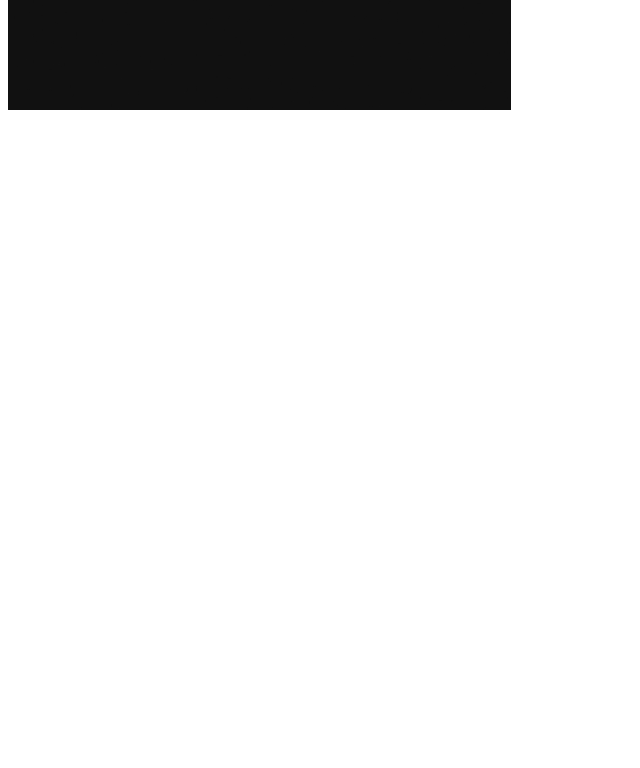
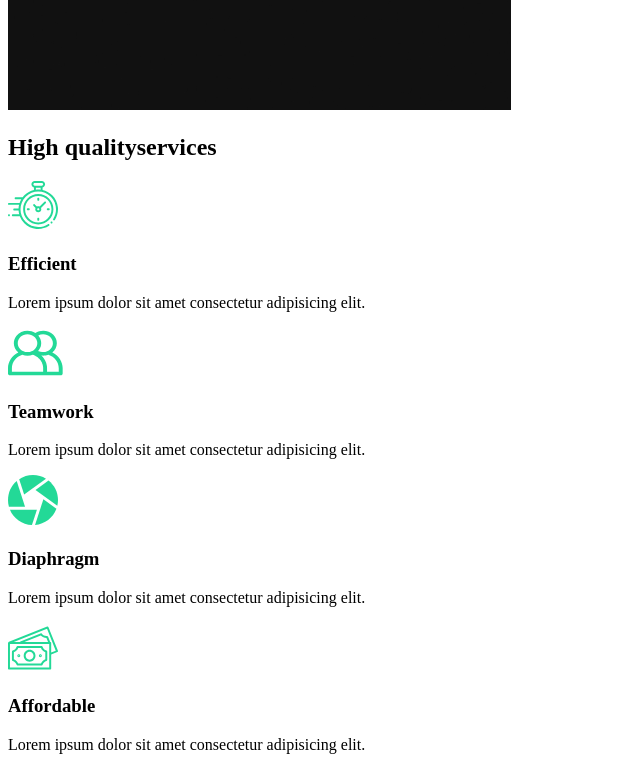
Before and after one commit to kokoforbes/capture, a React (Create React App) app: page / in a window 1280 px wide. Shown: the part 860-1628 px from the top of the page, without its empty margins (0-640 px from the left). Before the commit the page ends 982 px from the top, so only its background shows below. Built offline with nearby package versions, Linux system fonts and the light colour scheme.

Commit message:
Created ServiceSection component

```diff
--- /dev/null
+++ b/src/components/ServicesSection.js
@@ -0,0 +1,59 @@
+import React from "react";
+import clock from "../img/clock.svg";
+import diaphragm from "../img/diaphragm.svg";
+import teamwork from "../img/teamwork.svg";
+import money from "../img/money.svg";
+import home2 from "../img/home2.png";
+
+const ServicesSection = () => {
+  return (
+    <div className='services'>
+      <div className='description'>
+        <h2>
+          High <span>quality</span>services
+        </h2>
+
+        <div className='cards'>
+          {/* EFFICIENT */}
+          <div className='card'>
+            <div className='icon'>
+              <img alt='clock' src={clock} />
+              <h3>Efficient</h3>
+            </div>
+            <p>Lorem ipsum dolor sit amet consectetur adipisicing elit.</p>
+          </div>
+          {/* TEAMWORK */}
+          <div className='card'>
+            <div className='icon'>
+              <img src={teamwork} alt='teamwork' />
+              <h3>Teamwork</h3>
+            </div>
+            <p>Lorem ipsum dolor sit amet consectetur adipisicing elit.</p>
+          </div>
+          {/* DIAPHRAGM */}
+          <div className='card'>
+            <div className='icon'>
+              <img src={diaphragm} alt='diaphragm' />
+              <h3>Diaphragm</h3>
+            </div>
+            <p>Lorem ipsum dolor sit amet consectetur adipisicing elit.</p>
+          </div>
+          {/* AFFORDABLE */}
+          <div className='card'>
+            <div className='icon'>
+              <img src={money} alt='money' />
+              <h3>Affordable</h3>
+            </div>
+            <p>Lorem ipsum dolor sit amet consectetur adipisicing elit.</p>
+          </div>
+        </div>
+      </div>
+
+      <div className='image'>
+        <img src={home2} alt='camera' />
+      </div>
+    </div>
+  );
+};
+
+export default ServicesSection;
--- a/src/pages/AboutUs.js
+++ b/src/pages/AboutUs.js
@@ -1,10 +1,12 @@
 import React from "react";
 import AboutSection from "../components/AboutSection";
+import ServicesSection from "../components/ServicesSection";
 
 function AboutUs() {
   return (
     <div>
       <AboutSection />
+      <ServicesSection />
     </div>
   );
 }
```
